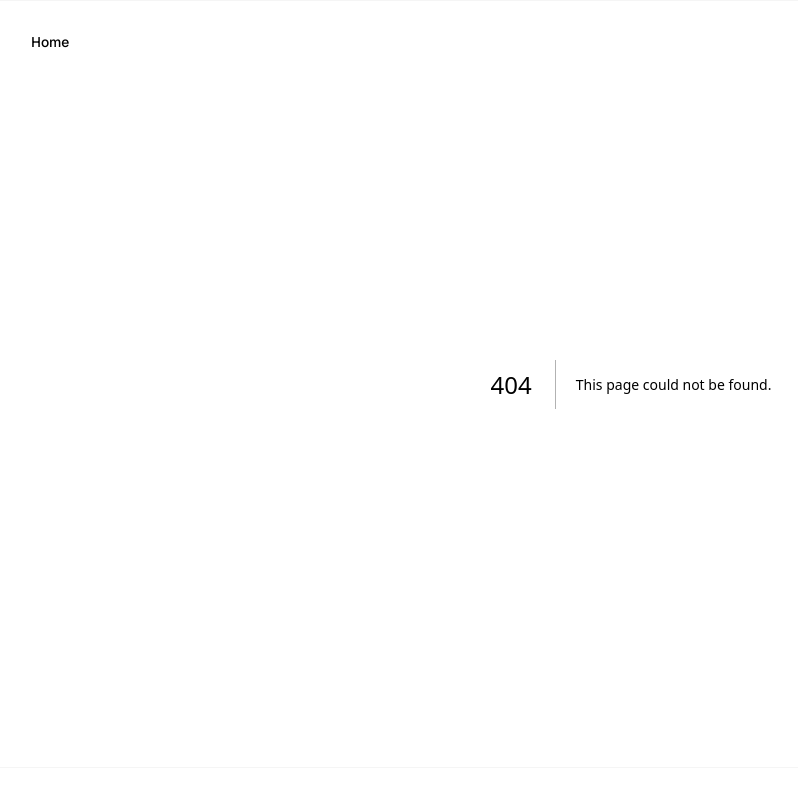
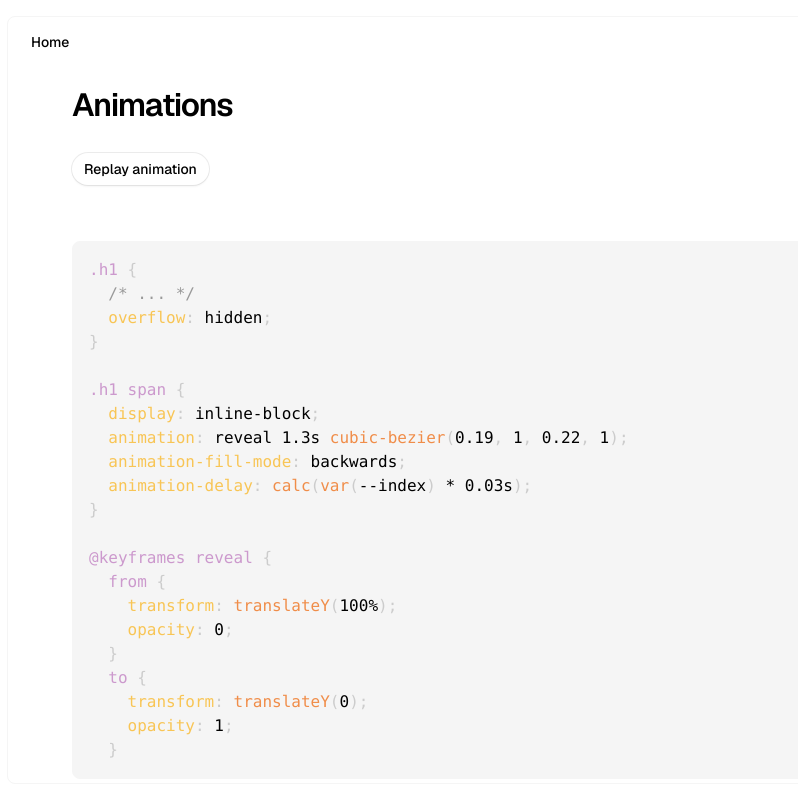
Before and after one commit to joesobrero/animations-on-web, a Next.js app: page /text-reveal in a window 1280 px wide. Before the commit this address had no page. Shown: the top 796 px of the page, without its empty margins (9-807 px from the left). Built offline with nearby package versions, Linux system fonts and the light colour scheme.

Commit message:
test-reveal

```diff
--- /dev/null
+++ b/app/(css-animations)/text-reveal/page.tsx
@@ -0,0 +1,58 @@
+"use client";
+
+import CodeSnippet from "@/app/_components/display/code-snippet";
+import "../../../styles/text-reveal.css";
+import { useState } from "react";
+const WORD = "Animations";
+
+export default function TextReveal() {
+  const [reset, setReset] = useState(0);
+
+  return (
+    <div className="flex flex-col gap-12">
+      <div>
+        <div key={reset}>
+          <h1 className="h1">
+            {WORD.split("").map((char, index) => (
+              <span
+                key={index}
+                style={{ "--index": index } as React.CSSProperties}
+              >
+                {char}
+              </span>
+            ))}
+          </h1>
+        </div>
+        {/* Use this button to replay your animation */}
+        <button className="button" onClick={() => setReset(reset + 1)}>
+          Replay animation
+        </button>
+      </div>
+      <CodeSnippet>
+        {`
+        .h1 {
+  /* ... */
+  overflow: hidden;
+}
+
+.h1 span {
+  display: inline-block;
+  animation: reveal 1.3s cubic-bezier(0.19, 1, 0.22, 1);
+  animation-fill-mode: backwards;
+  animation-delay: calc(var(--index) * 0.03s);
+}
+
+@keyframes reveal {
+  from {
+    transform: translateY(100%);
+    opacity: 0;
+  }
+  to {
+    transform: translateY(0);
+    opacity: 1;
+  }
+        `}
+      </CodeSnippet>
+    </div>
+  );
+}
--- a/app/globals.css
+++ b/app/globals.css
@@ -82,3 +82,7 @@ html {
 @utility fade-in {
   animation: fadeIn 0.5s ease-in-out;
 }
+
+button {
+  cursor: pointer;
+}
--- a/app/page.tsx
+++ b/app/page.tsx
@@ -25,6 +25,8 @@ export default function Home() {
         <PageLink href="/card-hover">Card Hover</PageLink>
         <PageLink href="/download-arrow">Download Arrow</PageLink>
         <PageLink href="/toast-animation">Toast Animation</PageLink>
+        <PageLink href="/text-reveal">Text Reveal</PageLink>
+        <PageLink href="/orbiting">Orbiting</PageLink>
       </div>
     </main>
   );
--- /dev/null
+++ b/styles/text-reveal.css
@@ -0,0 +1,38 @@
+.h1 {
+  font-size: 32px;
+  font-weight: 600;
+  letter-spacing: -0.05em;
+  position: relative;
+  overflow: hidden;
+}
+
+.h1 span {
+  display: inline-block;
+  animation: reveal 1.3s cubic-bezier(0.19, 1, 0.22, 1);
+  animation-fill-mode: backwards;
+  animation-delay: calc(var(--index) * 0.03s);
+}
+
+.button {
+  width: fit-content;
+  margin-top: 24px;
+  position: relative;
+  height: 32px;
+  font-size: 14px;
+  padding-inline: 12px;
+  font-weight: 500;
+  border-radius: 9999px;
+  background: #fff;
+  box-shadow: 0 0 0 1px rgba(0, 0, 0, 0.08), 0px 2px 2px rgba(0, 0, 0, 0.04);
+}
+
+@keyframes reveal {
+  from {
+    transform: translateY(100%);
+    opacity: 0;
+  }
+  to {
+    transform: translateY(0);
+    opacity: 1;
+  }
+}
```
